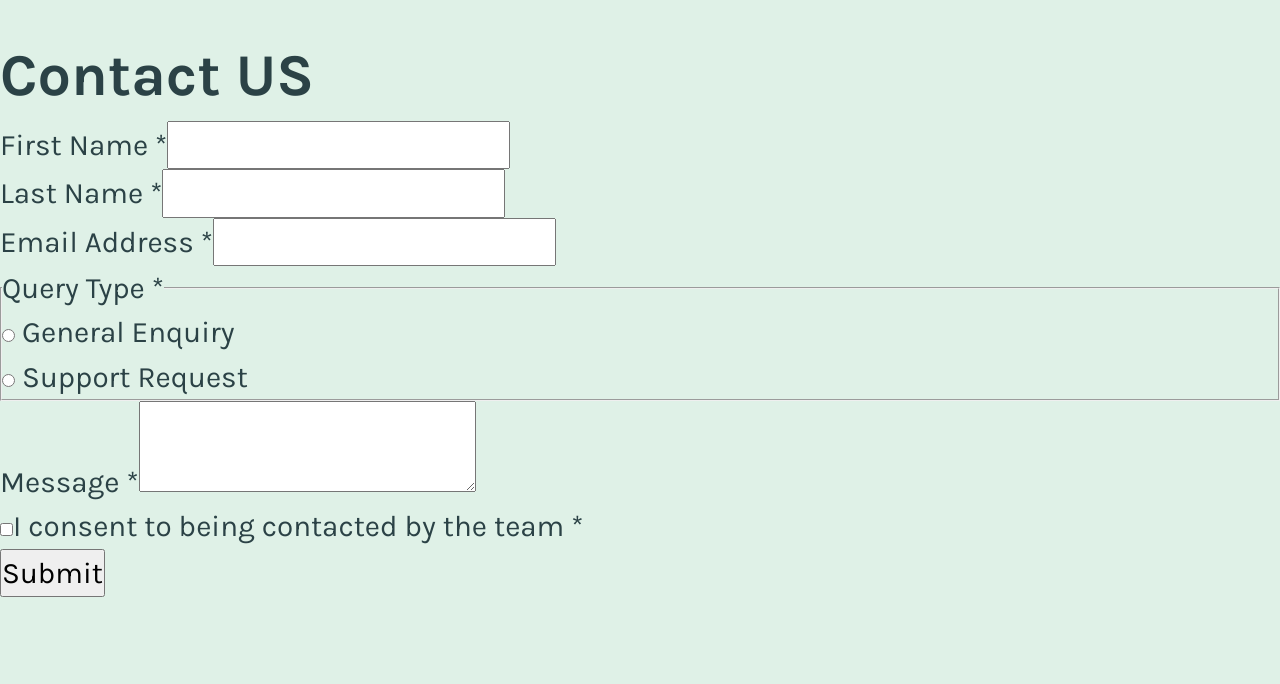
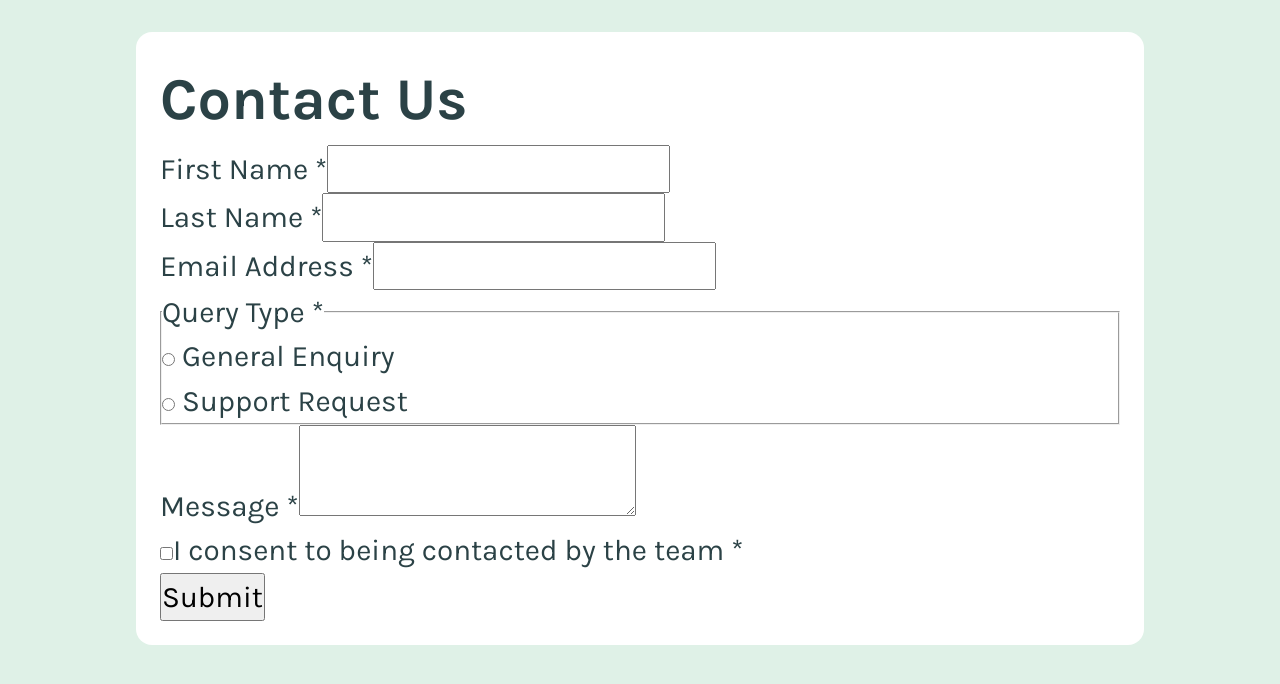
Before and after one commit to mayor-creator/contact_form_app, a React (Vite) app: page / in a window 1280 px wide. Shown: the top 684 px of the page. Built offline with nearby package versions, Linux system fonts and the light colour scheme.

Commit message:
removed classNames and add style module properties

```diff
--- a/src/components/Card.jsx
+++ b/src/components/Card.jsx
@@ -1,11 +1,12 @@
 import { Form } from "./Form.jsx";
+import styles from "./Card.module.css";
 
 export function Card() {
   return (
     <>
-      <main className="card">
-        <div className="title_container">
-          <h1 className="title">Contact US</h1>
+      <main className={styles.card}>
+        <div>
+          <h1>Contact Us</h1>
         </div>
         <Form></Form>
       </main>
```
